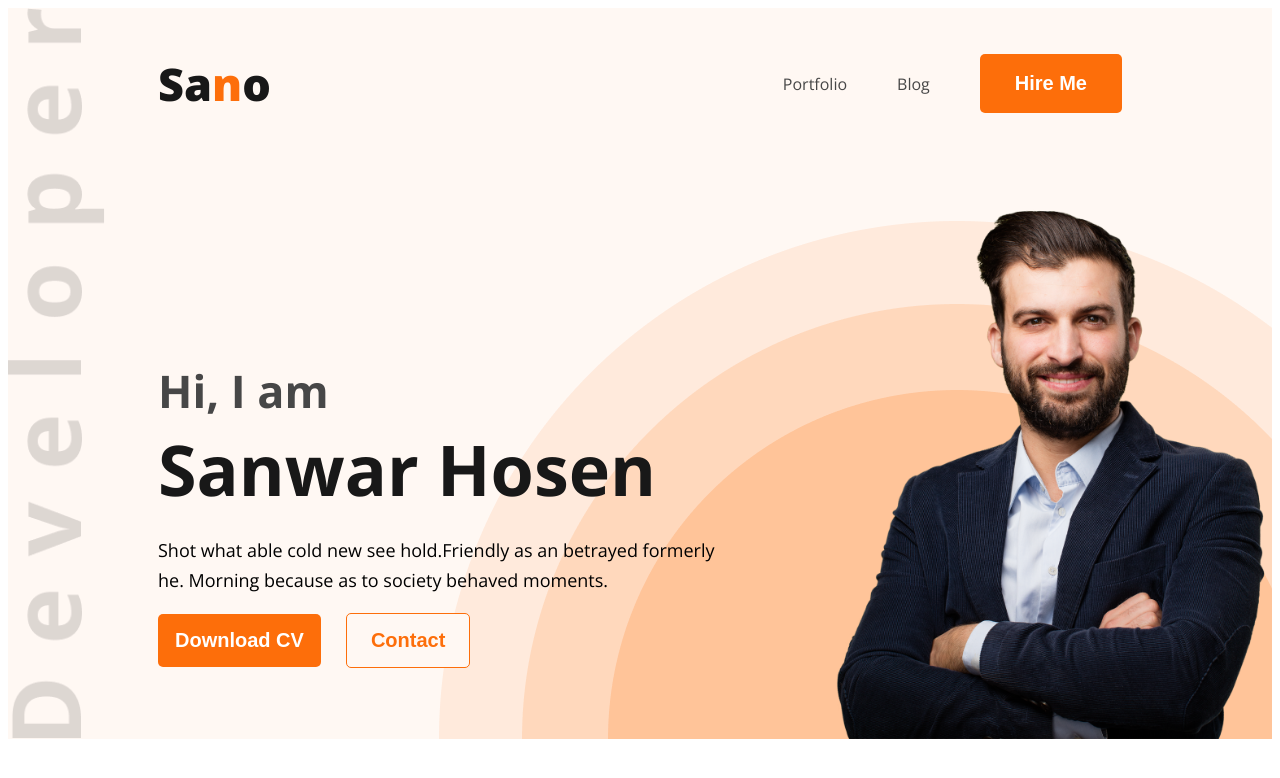
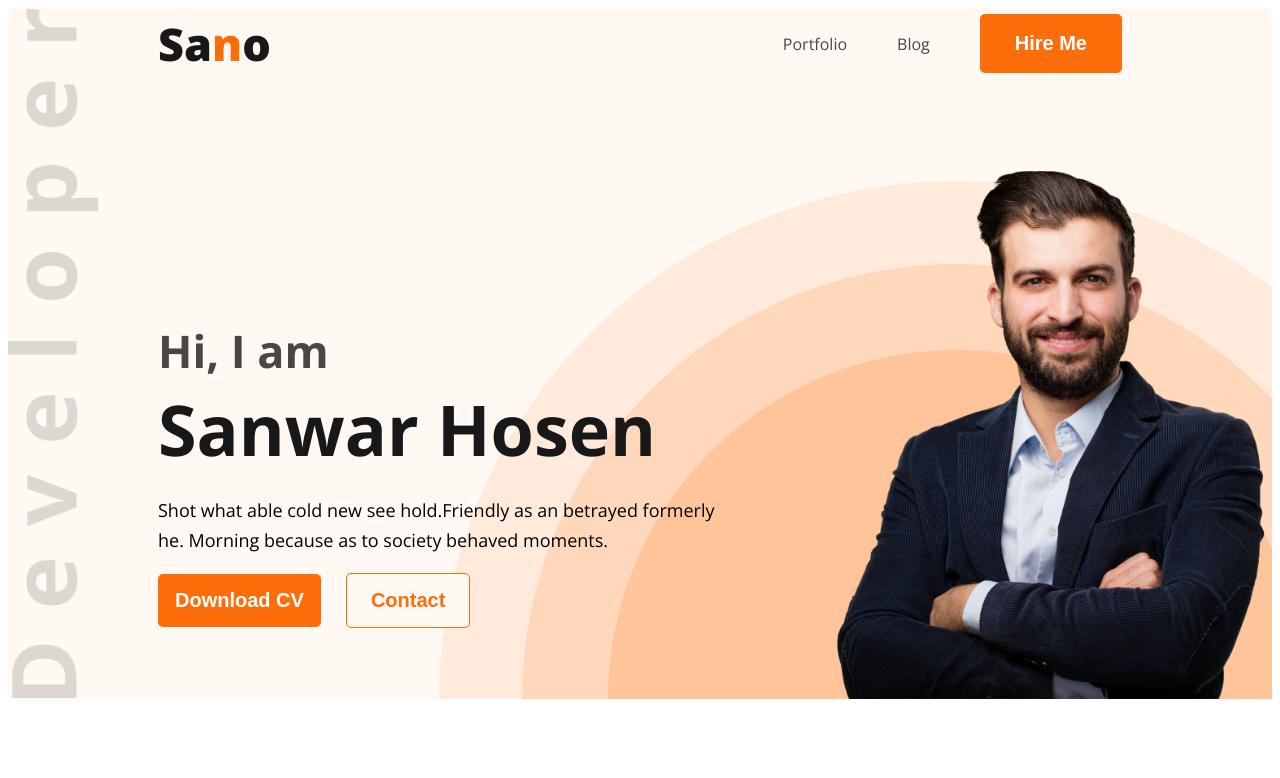
Before and after one commit to sanwar-hosen/project-neon, a plain HTML site: page index.html in a window 1280 px wide. Drawn offline with nearby package versions, Linux system fonts and the light colour scheme.

Commit message:
latest update

```diff
--- a/css/porfolio.css
+++ b/css/porfolio.css
@@ -25,6 +25,7 @@ header {
     background-image: url(../image/developer.png);
     background-repeat: no-repeat;
     background-size: contain;
+    padding-top: 10px;
 }
 
 /* nav style */
@@ -33,6 +34,7 @@ nav {
     justify-content: space-between;
     align-items: center;
     padding-inline: 150px;
+    margin-top: -50px;
 }
 
 nav>ul {
```
